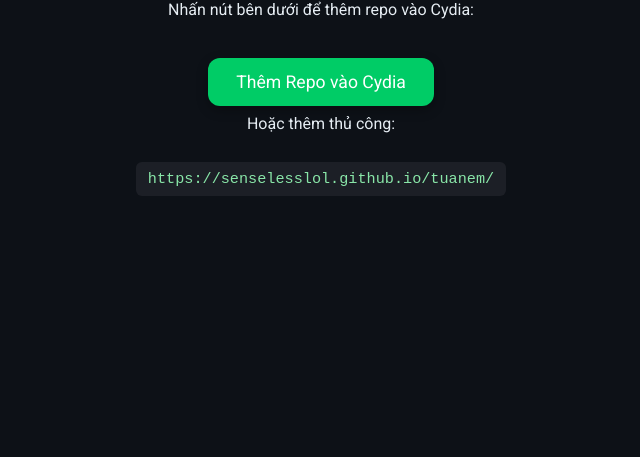
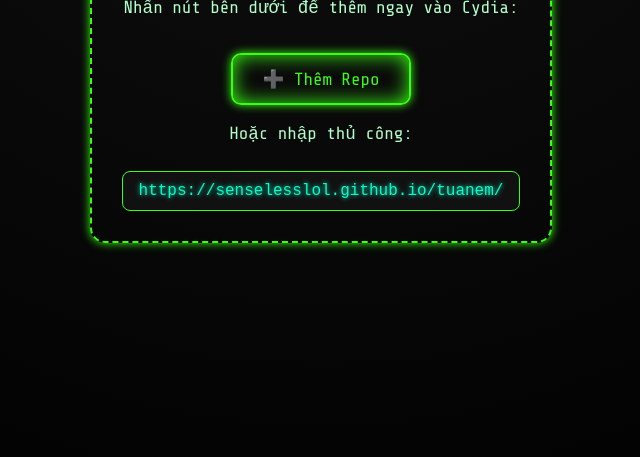
Before and after one commit to senselesslol/tuanem, a plain HTML site: page index.html in a window 1280 px wide. Shown: the part 343-800 px from the top of the page, without its empty margins (319-959 px from the left). Drawn offline with nearby package versions, Linux system fonts and the light colour scheme.

Commit message:
Update index.html

```diff
--- a/index.html
+++ b/index.html
@@ -4,72 +4,104 @@
   <meta charset="UTF-8" />
   <meta name="viewport" content="width=device-width, initial-scale=1.0" />
   <title>Thêm Repo Cydia</title>
-  <link href="https://fonts.googleapis.com/css2?family=Roboto:wght@400;700&display=swap" rel="stylesheet">
+  <link href="https://fonts.googleapis.com/css2?family=Share+Tech+Mono&display=swap" rel="stylesheet">
   <style>
     * {
       box-sizing: border-box;
     }
 
     body {
-      font-family: 'Roboto', sans-serif;
-      background-color: #0d1117;
-      color: #e6edf3;
       margin: 0;
       padding: 0;
+      background-color: #0d0d0d;
+      color: #39ff14;
+      font-family: 'Share Tech Mono', monospace;
       display: flex;
       flex-direction: column;
       align-items: center;
       justify-content: center;
       min-height: 100vh;
       text-align: center;
+      background-image: radial-gradient(circle at 50% 0%, #111 0%, #000 100%);
+      overflow: hidden;
     }
 
     h1 {
-      font-size: 2.2rem;
-      margin-bottom: 0.5rem;
+      font-size: 2.5rem;
+      text-shadow: 0 0 10px #39ff14, 0 0 20px #39ff14;
+      margin-bottom: 20px;
     }
 
     p {
-      font-size: 1rem;
-      margin: 0.5rem 0 1.2rem;
+      font-size: 1.1rem;
+      margin-bottom: 15px;
+      color: #b3ffcc;
     }
 
     a.button {
       display: inline-block;
-      padding: 14px 28px;
+      padding: 14px 30px;
       margin-top: 20px;
-      background-color: #00cc66;
-      color: white;
+      background-color: transparent;
+      border: 2px solid #39ff14;
+      color: #39ff14;
       text-decoration: none;
       font-size: 1.1rem;
-      border-radius: 12px;
-      transition: background-color 0.3s ease, transform 0.2s ease;
-      box-shadow: 0 4px 12px rgba(0, 0, 0, 0.3);
+      border-radius: 10px;
+      transition: 0.3s ease;
+      box-shadow: 0 0 10px #39ff14, 0 0 20px #39ff14 inset;
     }
 
     a.button:hover {
-      background-color: #00994d;
-      transform: scale(1.03);
+      background-color: #39ff14;
+      color: #000;
+      box-shadow: 0 0 15px #00ff80, 0 0 30px #00ff80 inset;
+      transform: scale(1.05);
     }
 
     code {
-      background-color: #1c1f26;
-      padding: 8px 12px;
-      border-radius: 6px;
-      font-size: 0.95rem;
       display: inline-block;
-      margin-top: 10px;
-      color: #89e6a8;
+      margin-top: 12px;
+      padding: 10px 16px;
+      font-size: 1rem;
+      background-color: #111;
+      border: 1px solid #39ff14;
+      color: #00ffcc;
+      border-radius: 8px;
+      text-shadow: 0 0 5px #00ffcc;
+    }
+
+    .glow-border {
+      border: 2px dashed #39ff14;
+      padding: 30px;
+      border-radius: 15px;
+      box-shadow: 0 0 10px #39ff14;
+      max-width: 90%;
+    }
+
+    @media (max-width: 500px) {
+      h1 {
+        font-size: 1.8rem;
+      }
+      a.button {
+        font-size: 1rem;
+        padding: 12px 20px;
+      }
+      code {
+        font-size: 0.9rem;
+      }
     }
   </style>
 </head>
 <body>
-  <h1>Thêm Repo Cydia</h1>
-  <p>Nhấn nút bên dưới để thêm repo vào Cydia:</p>
-  <a class="button" href="cydia://url/https://cydia.saurik.com/api/share#?source=https://senselesslol.github.io/tuanem/">
-    Thêm Repo vào Cydia
-  </a>
-  <p>Hoặc thêm thủ công:</p>
-  <code>https://senselesslol.github.io/tuanem/</code>
+  <div class="glow-border">
+    <h1>🔥 Thêm Repo Cydia</h1>
+    <p>Nhấn nút bên dưới để thêm ngay vào Cydia:</p>
+    <a class="button" href="cydia://url/https://cydia.saurik.com/api/share#?source=https://senselesslol.github.io/tuanem/">
+      ➕ Thêm Repo
+    </a>
+    <p>Hoặc nhập thủ công:</p>
+    <code>https://senselesslol.github.io/tuanem/</code>
+  </div>
 </body>
 </html>
```
